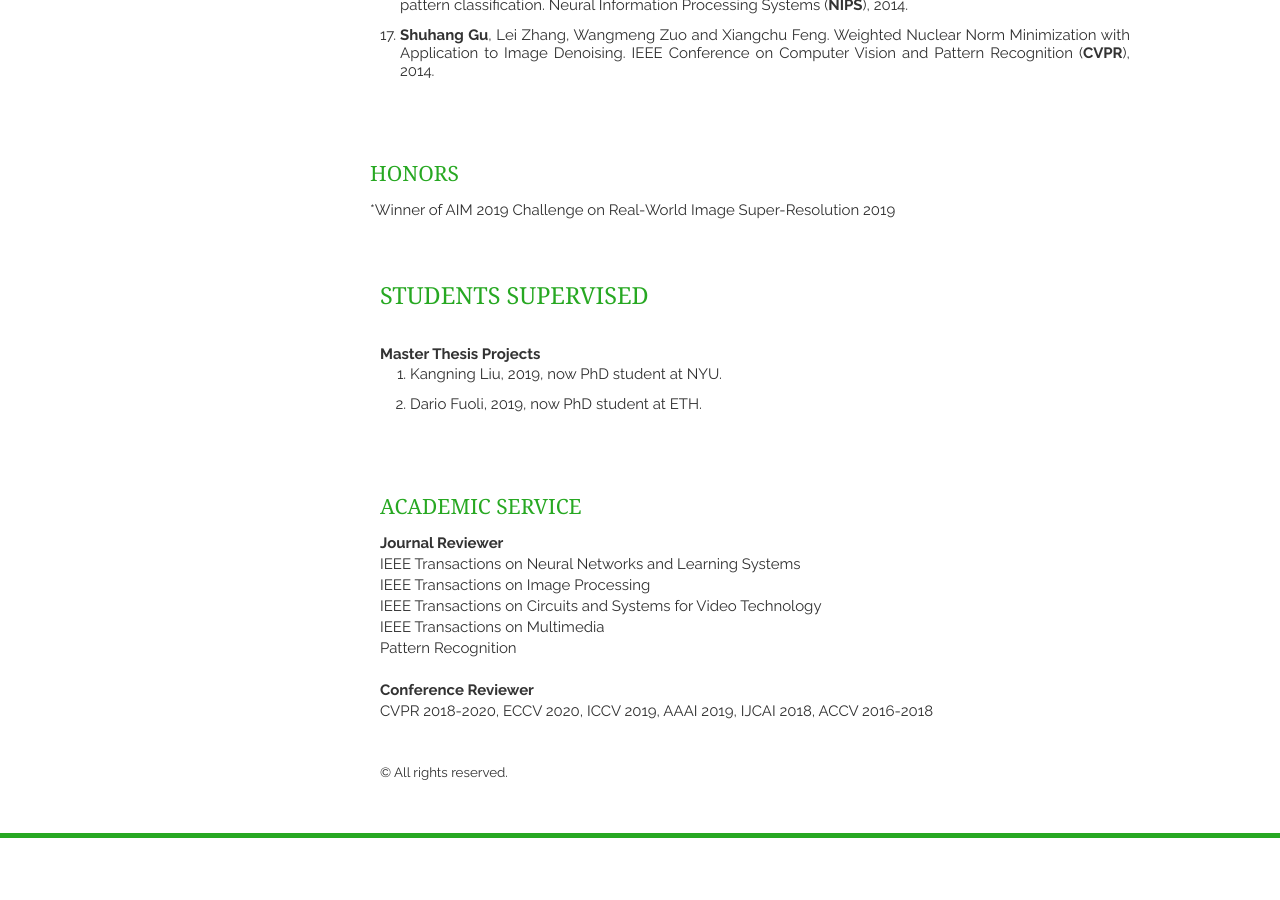
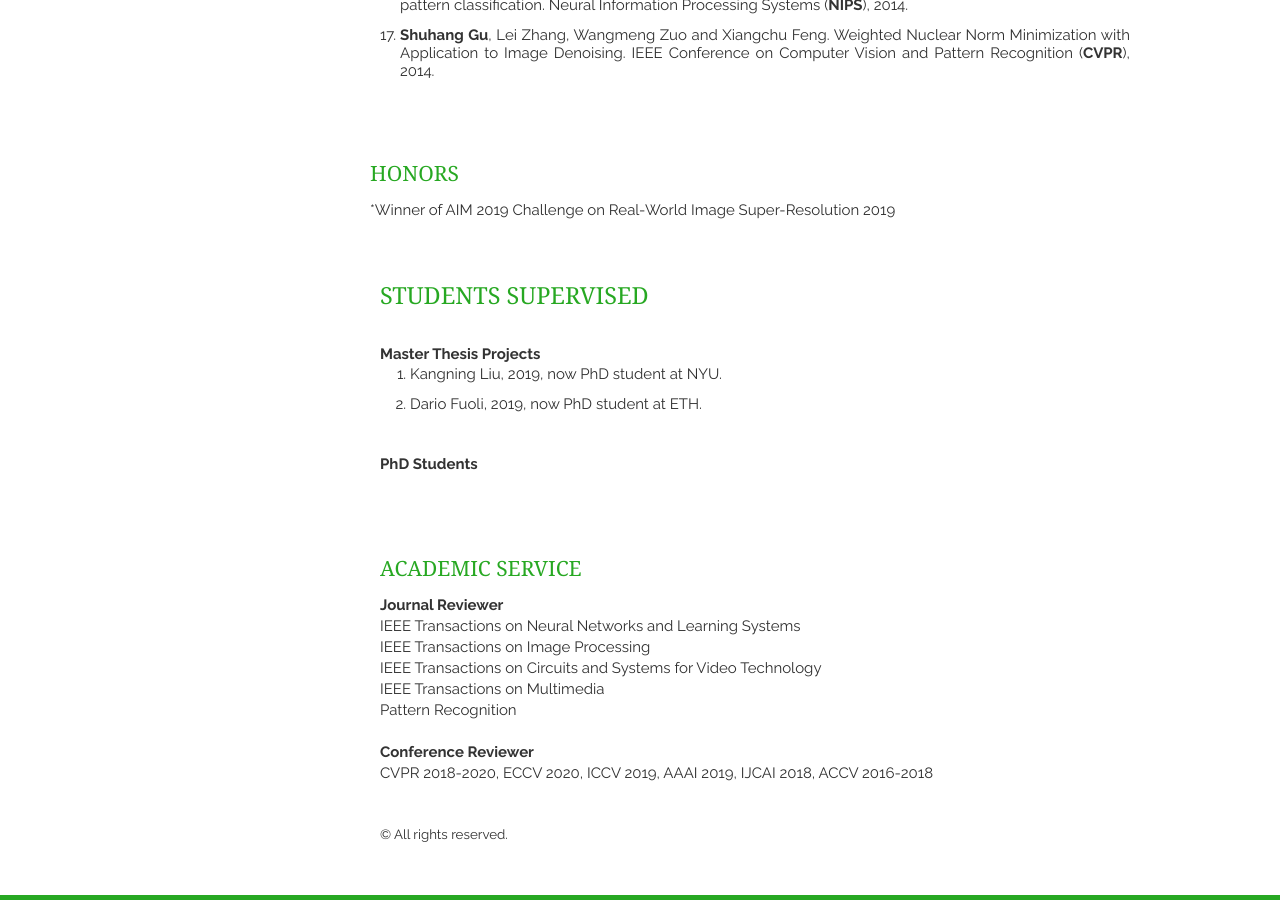
Before and after one commit to ShuhangGu/shuhanggu.github.com, a Jekyll site: the page built from index.html, in a window 1280 px wide and 900 px high, scrolled down 1939 px. Built offline with Jekyll 4.4.1, drawn with Linux system fonts in a browser that asks for light colours; nearby versions of some CDN libraries; the list of posts is cut into pages by our own code; before the commit the page ends 2777 px from its top, so only the background shows below that.

Commit message:
Update students.html

```diff
--- a/_includes/students.html
+++ b/_includes/students.html
@@ -44,6 +44,11 @@ a:visited {
             </div>
           </li>
         </ol>
+
+        <p align="justify">&nbsp;</p>
+        <p><strong>PhD Students </strong></p>
+        <ol>
+	</ol>
         <p>&nbsp;</p>
       </article>
     </section>
```
